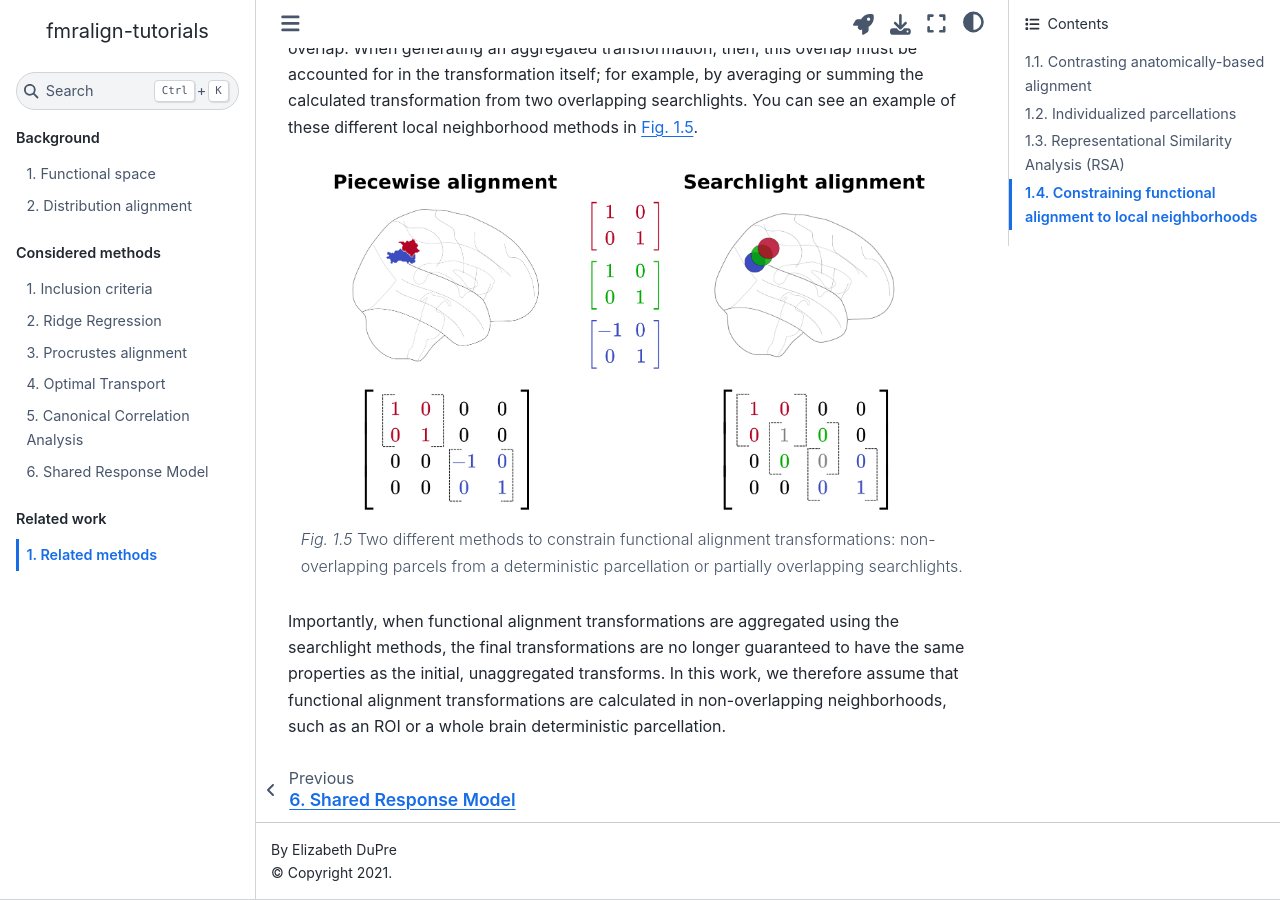
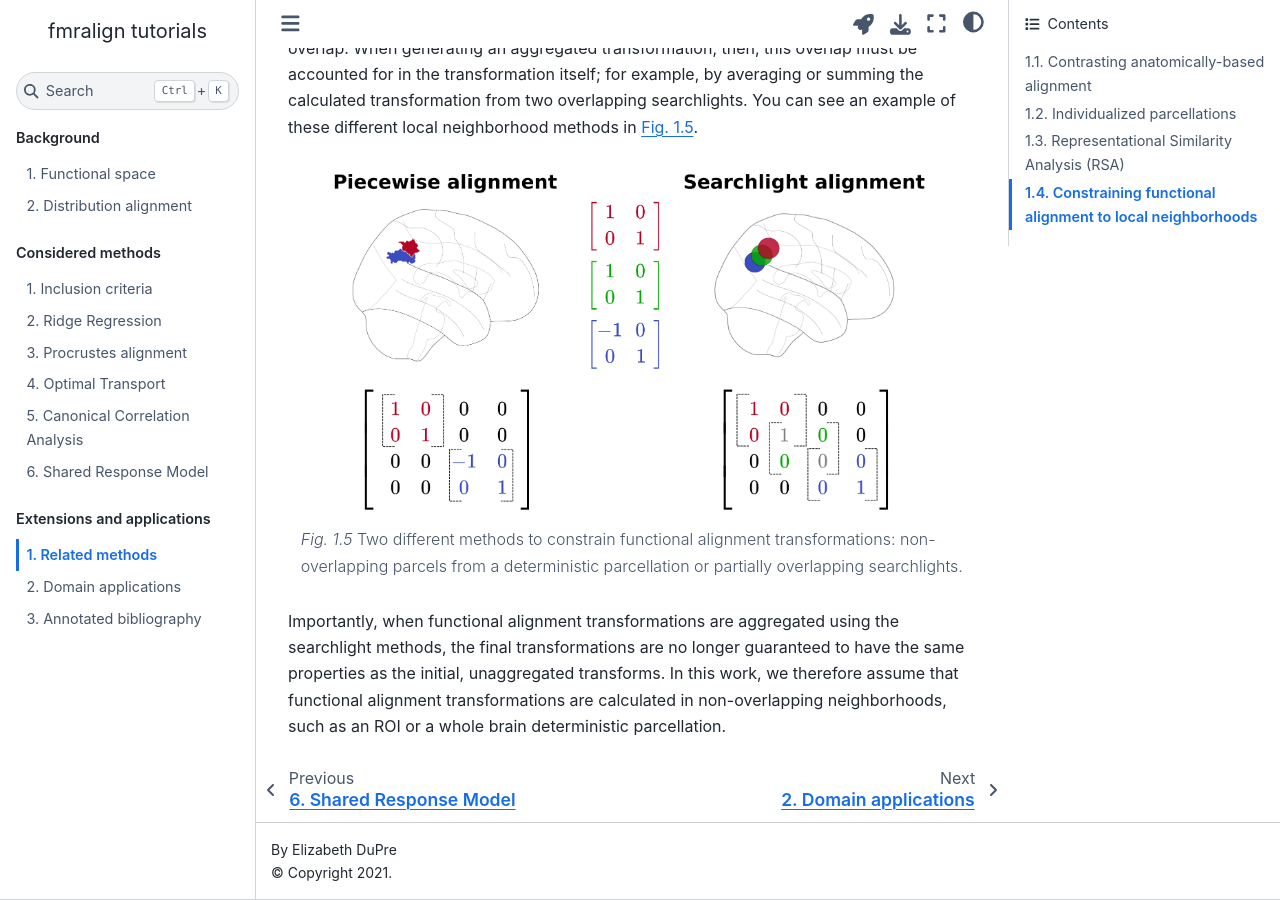
Before and after one commit to neurodatascience/fmralign-tutorials, a Jupyter Book: the page built from content/2-0-related-methods.md, in a window 1280 px wide and 900 px high, scrolled down 4016 px. Built offline with Jupyter Book 1.0.4 settings and Sphinx 7.4.7 and the Sphinx Book theme 1.1.4, drawn with Linux system fonts in a browser that asks for light colours.

Commit message:
Reorg ending

```diff
--- a/content/2-0-related-methods.md
+++ b/content/2-0-related-methods.md
@@ -111,7 +111,6 @@ rather than stimuli which precisely align to an investigator's hypothesis.
 As a result, functional alignment methods do not provide a clear path to representational models,
 even though--like RSA--they involve examining individual-level representational geometries.
 
-
 ## Constraining functional alignment to local neighborhoods
 
 Since functional alignment is not guided by anatomical landmarks,
--- a/content/_config.yml
+++ b/content/_config.yml
@@ -1,6 +1,6 @@
 #######################################################################################
 # Book settings
-title                       : "fmralign-tutorials"  # The title of the book. Will be placed in the left navbar.
+title                       : "fmralign tutorials"  # The title of the book. Will be placed in the left navbar.
 author                      : Elizabeth DuPre  # The author of the book
 copyright                   : "2021"  # Copyright year to be placed in the footer
 logo                        : ""  # A path to the book logo
--- a/content/_toc.yml
+++ b/content/_toc.yml
@@ -15,6 +15,8 @@ parts:
   - file: 1-3-optimal-transport
   - file: 1-4-cca
   - file: 1-5-shared-response-model
-- caption: Related work
+- caption: Extensions and applications
   chapters:
   - file: 2-0-related-methods
+  - file: 2-1-domain-applications
+  - file: 2-2-annotated-bib
```
Also changed, not shown: content/2-1-domain-applications.md (added, +13 -0 lines), content/2-2-annotated-bib.md (added, +15 -0 lines).
